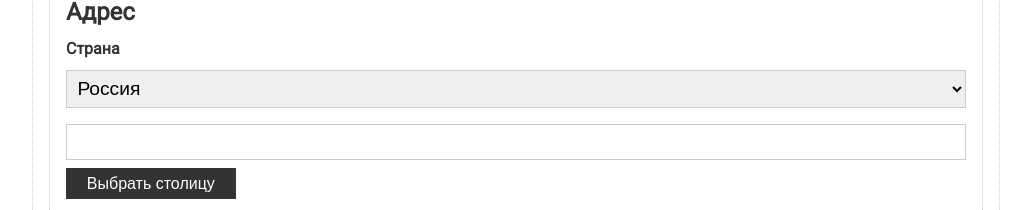
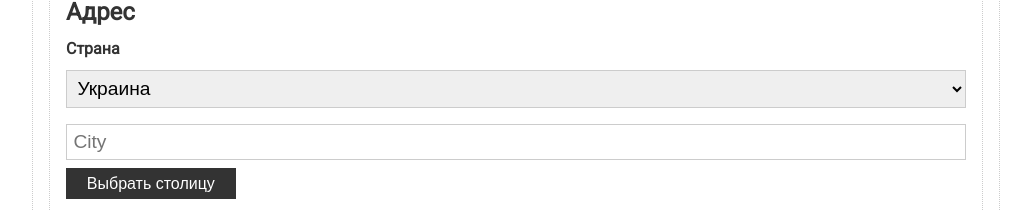
Before and after one commit to matviiko/angularLessons, an Angular app: page / in a window 1280 px wide. Shown: the part 284-494 px from the top of the page, without its empty margins (124-1155 px from the left). Built offline with nearby package versions, Linux system fonts and the light colour scheme.

Commit message:
made group from Form

```diff
--- a/src/app/app.component.html
+++ b/src/app/app.component.html
@@ -30,13 +30,13 @@
       </div>
     </div>
 
-    <div class="card">
+    <div class="card" formGroupName="address">
       <h2>Адрес</h2>
 
       <div class="form-control">
         <label>Страна</label>
 
-        <select>
+        <select formControlName="country">
           <option value="ru">Россия</option>
           <option value="ua">Украина</option>
           <option value="by">Беларусь</option>
@@ -44,7 +44,7 @@
       </div>
 
       <div class="form-control">
-        <input type="text">
+        <input type="text" formControlName="city" placeholder="City">
       </div>
 
       <button class="btn" type="button" >Выбрать столицу</button>
--- a/src/app/app.component.ts
+++ b/src/app/app.component.ts
@@ -12,7 +12,11 @@
   ngOnInit() {
     this.form = new FormGroup({
       email: new FormControl('', [Validators.email, Validators.required]),
-      password: new FormControl(null, [Validators.required, Validators.minLength(6)])
+      password: new FormControl(null, [Validators.required, Validators.minLength(6)]),
+      address: new FormGroup({
+        country: new FormControl('ua'),
+        city: new FormControl('', Validators.required)
+      })
     })
   }
 
```
